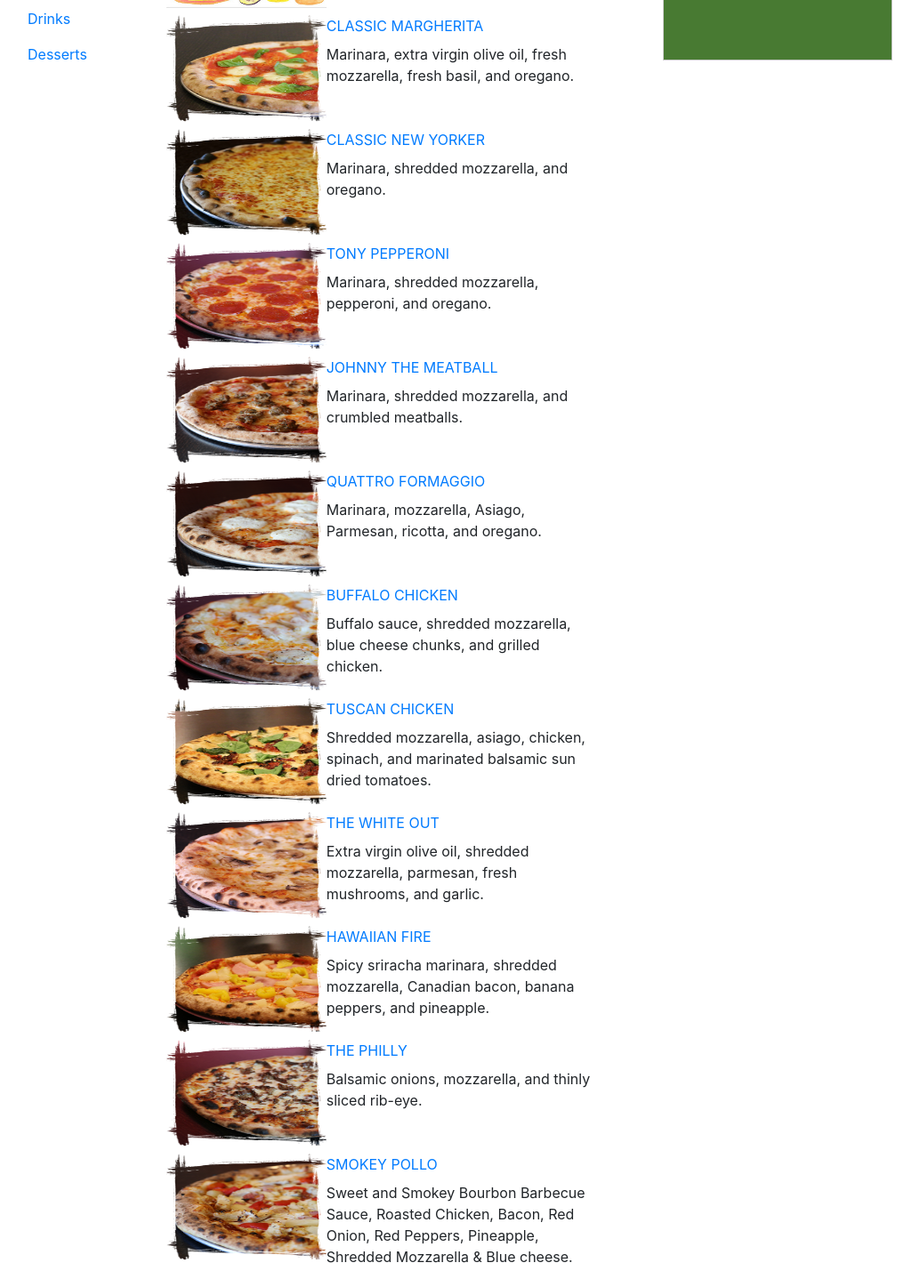
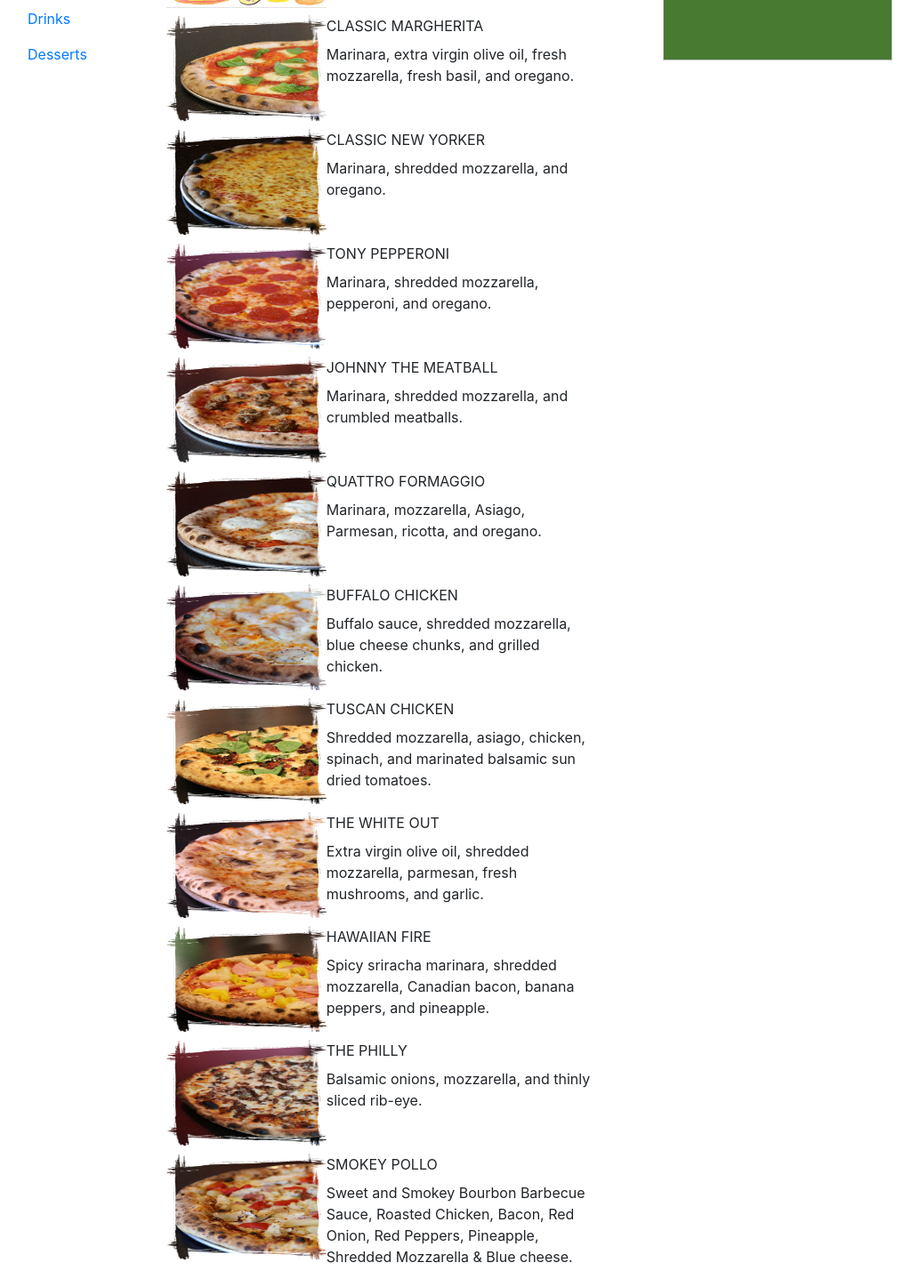
Before and after one commit to keldim/CampaniaPizza, an Angular app in the folder client/: page /order-online in a window 1280 px wide. Shown: the part 340-1787 px from the top of the page at 89% size, without its empty margins (85-1119 px from the left). Built offline with nearby package versions, Linux system fonts and the light colour scheme; no server answers.

Commit message:
at first decided to use template form, but now going to use reactive form

```diff
--- a/client/package.json
+++ b/client/package.json
@@ -19,6 +19,7 @@
     "@angular/platform-browser": "~7.2.0",
     "@angular/platform-browser-dynamic": "~7.2.0",
     "@angular/router": "~7.2.0",
+    "@ng-bootstrap/ng-bootstrap": "^4.2.1",
     "bootstrap": "^4.3.1",
     "core-js": "^2.5.4",
     "jquery": "^3.4.0",
--- a/client/src/app/order-online/order-online.component.css
+++ b/client/src/app/order-online/order-online.component.css
@@ -7,3 +7,33 @@
 .item-bar {
   width: 500px;
 }
+
+.dark-modal .modal-content {
+  background-color: #292b2c;
+  color: white;
+}
+.dark-modal .close {
+  color: white;
+}
+.light-blue-backdrop {
+  background-color: #5cb3fd;
+}
+
+.empty-link {
+  cursor: pointer;
+}
+
+.empty-link:hover .empty-link-text {
+  text-decoration: underline;
+}
+
+.radio-label {
+  display: inline-block;
+   vertical-align: top;
+    margin-right: 10px;
+    margin-left: 5px;
+}
+.radio-input {
+  display: inline-block;
+   vertical-align: top;
+}
--- a/client/src/app/order-online/order-online.component.html
+++ b/client/src/app/order-online/order-online.component.html
@@ -1,3 +1,84 @@
+<ng-template #content let-modal>
+  <div class="modal-header">
+    <p class="modal-title">Customize</p>
+    <button type="button" class="close" aria-label="Close" (click)="modal.dismiss('Cross click')">
+      <span aria-hidden="true">&times;</span>
+    </button>
+  </div>
+  <div class="modal-body">
+    <form #form="ngForm">
+
+      <fieldset style="text-align: center">
+        <legend style="text-align: center">Choose Your Size</legend>
+        <ul>
+          <li style="display: inline-flex; align-items: center;">
+              <input class="radio-input" type="radio" name="size" id="inlineRadio1" value="10" [(ngModel)]="specialtyPizzaOrder.size">
+              <label class="radio-label" for="inlineRadio1">10 inch</label>
+          </li>
+          <li style="display: inline-flex; align-items: center;">
+              <input class="radio-input" type="radio" name="size" id="inlineRadio2" value="14" [(ngModel)]="specialtyPizzaOrder.size">
+              <label class="radio-label" for="inlineRadio2">14 inch</label>
+          </li>
+        </ul>
+
+
+
+      </fieldset>
+
+
+      <fieldset style="text-align: center">
+        <legend style="text-align: center">Choose Your Crust</legend>
+        <div style="margin-left: auto; margin-right: auto;">
+          <input class="radio-input" type="radio" name="crust" id="inlineRadio1" value="traditional" [(ngModel)]="specialtyPizzaOrder.crust">
+          <label class="radio-label" for="inlineRadio1">Traditional Neapolitan (our favorite)</label>
+          <input class="radio-input" type="radio" name="crust" id="inlineRadio2" value="gluten-free" [(ngModel)]="specialtyPizzaOrder.crust">
+          <label class="radio-label" for="inlineRadio2">Gluten Free</label>
+        </div>
+      </fieldset>
+
+      <fieldset style="text-align: center">
+          <legend style="text-align: center">Choose Your Finishes</legend>
+          <div>
+
+
+                <input class="radio-input" type="checkbox" id="inlineCheckbox1" value="Signature Marinara" name="finishes" ngmodel>
+                <label class="radio-label" for="inlineCheckbox1">Signature Marinara</label>
+
+                <input class="radio-input" type="checkbox" id="inlineCheckbox2" value="Spicy Sriracha Marinara" name="finishes" ngmodel>
+                <label class="radio-label" for="inlineCheckbox2">Spicy Sriracha Marinara</label>
+
+                <input class="radio-input" type="checkbox" id="inlineCheckbox3" value="Pesto Drizzle" name="finishes" ngmodel>
+                <label class="radio-label" for="inlineCheckbox3">Pesto Drizzle</label>
+
+                <input class="radio-input" type="checkbox" id="inlineCheckbox4" value="Smokey Bourbon BBQ" name="finishes" ngmodel>
+                <label class="radio-label" for="inlineCheckbox4">Smokey Bourbon BBQ</label>
+
+                <input class="radio-input" type="checkbox" id="inlineCheckbox5" value="Extra Virgin Olive Oil Drizzle" name="finishes" ngmodel>
+                <label class="radio-label" for="inlineCheckbox5">Extra Virgin Olive Oil Drizzle</label>
+
+                <input class="radio-input" type="checkbox" id="inlineCheckbox6" value="Buffalo Sauce" name="finishes" ngmodel>
+                <label class="radio-label" for="inlineCheckbox6">Buffalo Sauce</label>
+
+                <input class="radio-input" type="checkbox" id="inlineCheckbox7" value="White Sauce" name="finishes" ngmodel>
+                <label class="radio-label" for="inlineCheckbox7">White Sauce</label>
+
+                <input class="radio-input" type="checkbox" id="inlineCheckbox8" value="Ranch" name="finishes" ngmodel>
+                <label class="radio-label" for="inlineCheckbox8">Ranch</label>
+
+            </div>
+          </fieldset>
+
+
+    </form>
+
+    <h3>{{ form.value | json }}</h3>
+  </div>
+  <div class="modal-footer">
+    <button type="button" class="btn btn-light" (click)="modal.close('Close click')">Close</button>
+  </div>
+</ng-template>
+
+
 <div class="container">
   <div class="row">
     <div class="col-8">
@@ -32,14 +113,14 @@
           <ul class="nav flex-column">
             <li class="nav-item item-bar">
               <a class="nav-link active" href="#">
-                  <img src="../../assets/images/1954163.jpg" class="img-for-item-bar" />
+                <img src="../../assets/images/1954163.jpg" class="img-for-item-bar" />
                 <span>Build Your Own</span>
               </a>
             </li>
             <li class="nav-item item-bar">
-              <a class="nav-link active" href="#">
+              <a class="nav-link active empty-link" (click)='openLg(content)'>
                 <img src="../../assets/images/margherita.png" class="img-for-item-bar" />
-                <span>CLASSIC MARGHERITA</span>
+                <span class="empty-link-text">CLASSIC MARGHERITA</span>
               </a>
               <p>
                 Marinara, extra virgin olive oil, fresh mozzarella, fresh basil, and
@@ -47,49 +128,50 @@
               </p>
             </li>
             <li class="nav-item item-bar">
-              <a class="nav-link active" href="#">
+              <a class="nav-link active empty-link" (click)='openLg(content)'>
                 <img src="../../assets/images/new-yorker.png" class="img-for-item-bar" />
-                <span>CLASSIC NEW YORKER</span>
+                <span class="empty-link-text">CLASSIC NEW YORKER</span>
               </a>
               <p>
                 Marinara, shredded mozzarella, and oregano.
               </p>
             </li>
             <li class="nav-item item-bar">
-              <a class="nav-link active" href="#">
+              <a class="nav-link active empty-link" (click)='openLg(content)'>
                 <img src="../../assets/images/tony-pepperoni.png" class="img-for-item-bar" />
-                <span>TONY PEPPERONI</span>
+                <span class="empty-link-text">TONY PEPPERONI</span>
               </a>
               <p>
                 Marinara, shredded mozzarella, pepperoni, and oregano.
               </p>
             </li>
             <li class="nav-item item-bar">
-              <a class="nav-link active" href="#"><img src="../../assets/images/johnny-the-meatball.png"
-                  class="img-for-item-bar" />
-                <span>JOHNNY THE MEATBALL</span>
+              <a class="nav-link active empty-link" (click)='openLg(content)'>
+                <img src="../../assets/images/johnny-the-meatball.png" class="img-for-item-bar" />
+                <span class="empty-link-text">JOHNNY THE MEATBALL</span>
               </a>
               <p>Marinara, shredded mozzarella, and crumbled meatballs.</p>
             </li>
             <li class="nav-item item-bar">
-              <a class="nav-link active" href="#"><img src="../../assets/images/4-cheese.png"
-                  class="img-for-item-bar" />
-                <span>QUATTRO FORMAGGIO</span>
+              <a class="nav-link active empty-link" (click)='openLg(content)'>
+                <img src="../../assets/images/4-cheese.png" class="img-for-item-bar" />
+                <span class="empty-link-text">QUATTRO FORMAGGIO</span>
               </a>
               <p>Marinara, mozzarella, Asiago, Parmesan, ricotta, and oregano.</p>
             </li>
             <li class="nav-item item-bar">
-              <a class="nav-link active" href="#"><img src="../../assets/images/buffalo-chicken.png"
-                  class="img-for-item-bar" /><span>BUFFALO CHICKEN</span></a>
+              <a class="nav-link active empty-link" (click)='openLg(content)'>
+                <img src="../../assets/images/buffalo-chicken.png" class="img-for-item-bar" />
+                <span class="empty-link-text">BUFFALO CHICKEN</span></a>
               <p>
                 Buffalo sauce, shredded mozzarella, blue cheese chunks, and grilled
                 chicken.
               </p>
             </li>
             <li class="nav-item item-bar">
-              <a class="nav-link active" href="#">
+              <a class="nav-link active empty-link" (click)='openLg(content)'>
                 <img src="../../assets/images/tascan.png" class="img-for-item-bar" />
-                <span>TUSCAN CHICKEN</span>
+                <span class="empty-link-text">TUSCAN CHICKEN</span>
               </a>
               <p>
                 Shredded mozzarella, asiago, chicken, spinach, and marinated
@@ -97,9 +179,9 @@
               </p>
             </li>
             <li class="nav-item item-bar">
-              <a class="nav-link active" href="#">
+              <a class="nav-link active empty-link" (click)='openLg(content)'>
                 <img src="../../assets/images/white-out1.png" class="img-for-item-bar" />
-                <span>THE WHITE OUT</span>
+                <span class="empty-link-text">THE WHITE OUT</span>
               </a>
               <p>
                 Extra virgin olive oil, shredded mozzarella, parmesan, fresh
@@ -107,9 +189,9 @@
               </p>
             </li>
             <li class="nav-item item-bar">
-              <a class="nav-link active" href="#">
+              <a class="nav-link active empty-link" (click)='openLg(content)'>
                 <img src="../../assets/images/h-fire.png" class="img-for-item-bar" />
-                <span>HAWAIIAN FIRE</span>
+                <span class="empty-link-text">HAWAIIAN FIRE</span>
               </a>
               <p>
                 Spicy sriracha marinara, shredded mozzarella, Canadian bacon, banana
@@ -117,16 +199,16 @@
               </p>
             </li>
             <li class="nav-item item-bar">
-              <a class="nav-link active" href="#">
+              <a class="nav-link active empty-link" (click)='openLg(content)'>
                 <img src="../../assets/images/the-philly.png" class="img-for-item-bar" />
-                <span>THE PHILLY</span>
+                <span class="empty-link-text">THE PHILLY</span>
               </a>
               <p>Balsamic onions, mozzarella, and thinly sliced rib-eye.</p>
             </li>
             <li class="nav-item item-bar">
-              <a class="nav-link active" href="#">
+              <a class="nav-link active empty-link" (click)='openLg(content)'>
                 <img src="../../assets/images/smoky-pollo.png" class="img-for-item-bar" />
-                <span>SMOKEY POLLO</span>
+                <span class="empty-link-text">SMOKEY POLLO</span>
               </a>
               <p>
                 Sweet and Smokey Bourbon Barbecue Sauce, Roasted Chicken, Bacon, Red
@@ -134,9 +216,9 @@
               </p>
             </li>
             <li class="nav-item item-bar">
-              <a class="nav-link active" href="#">
+              <a class="nav-link active empty-link" (click)='openLg(content)'>
                 <img src="../../assets/images/sausage-peppers1.png" class="img-for-item-bar" />
-                <span>SAUSAGE & PEPPERS</span>
+                <span class="empty-link-text">SAUSAGE & PEPPERS</span>
               </a>
               <p>
                 Marinara, shredded mozzarella, Italian sausage, red and green
@@ -144,9 +226,9 @@
               </p>
             </li>
             <li class="nav-item item-bar">
-              <a class="nav-link active" href="#">
+              <a class="nav-link active empty-link" (click)='openLg(content)'>
                 <img src="../../assets/images/trenton-tomato-pie.png" class="img-for-item-bar" />
-                <span>TRENTON TOMATO PIE</span>
+                <span class="empty-link-text">TRENTON TOMATO PIE</span>
               </a>
               <p>
                 Marinara generously spread on top of shredded mozzarella, and
@@ -154,9 +236,9 @@
               </p>
             </li>
             <li class="nav-item item-bar">
-              <a class="nav-link active" href="#">
+              <a class="nav-link active empty-link" (click)='openLg(content)'>
                 <img src="../../assets/images/meatza1.png" class="img-for-item-bar" />
-                <span>THE MEATZA</span>
+                <span class="empty-link-text">THE MEATZA</span>
               </a>
               <p>
                 Marinara, mozzarella, pepperoni, bacon, Italian sausage, and
@@ -181,9 +263,9 @@
             </li>
             <li class="nav-item item-bar">
               <a class="nav-link active" href="#">
-                  <img src="../../assets/images/images.jpeg" class="img-for-item-bar" />
-                  <span>BUILD YOUR OWN SALAD</span>
-                </a>
+                <img src="../../assets/images/images.jpeg" class="img-for-item-bar" />
+                <span>BUILD YOUR OWN SALAD</span>
+              </a>
             </li>
             <li class="nav-item item-bar">
               <a class="nav-link active" href="#">
--- /dev/null
+++ b/client/src/app/order-online/specialty-pizza.ts
@@ -0,0 +1,5 @@
+export interface SpecialtyPizza {
+  size: string;
+  crust: string;
+  ingredients: string[];
+}
```
Also changed, not shown: client/src/app/app.module.ts (+3 -4 lines), client/src/app/order-online/byo-pizza.ts (added, +10 -0 lines), client/src/app/order-online/order-online.component.ts (+25 -9 lines), client/src/app/order-online/specialty-pizzas-modal.component.css (added, +10 -0 lines), client/src/app/order-online/specialty-pizzas-modal.component.html (added, +14 -0 lines), client/src/app/order-online/specialty-pizzas-modal.component.ts (added, +19 -0 lines), 1 other file (tests, documents, lock files or other folders).
